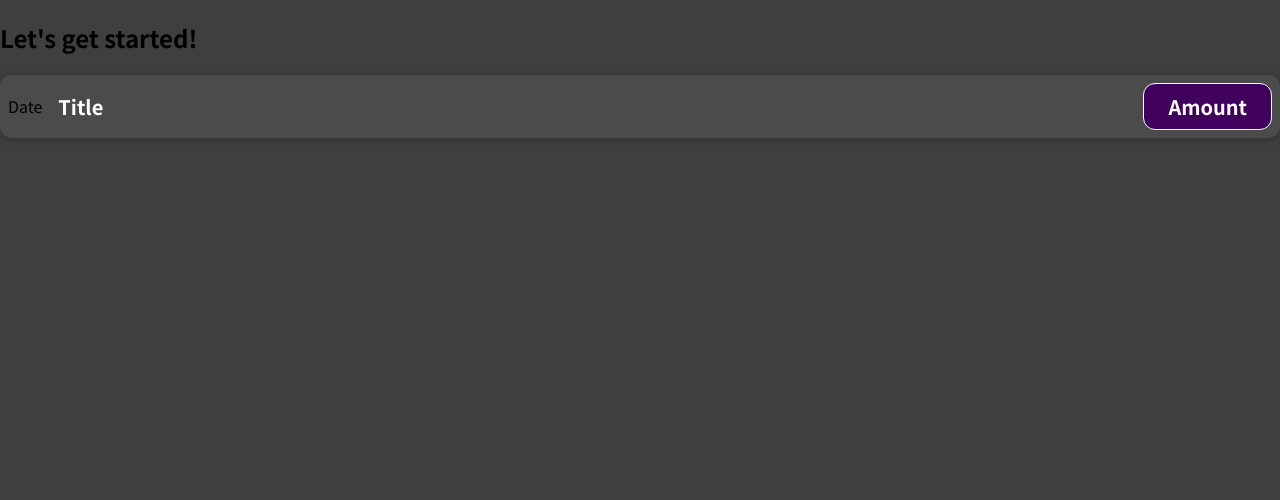
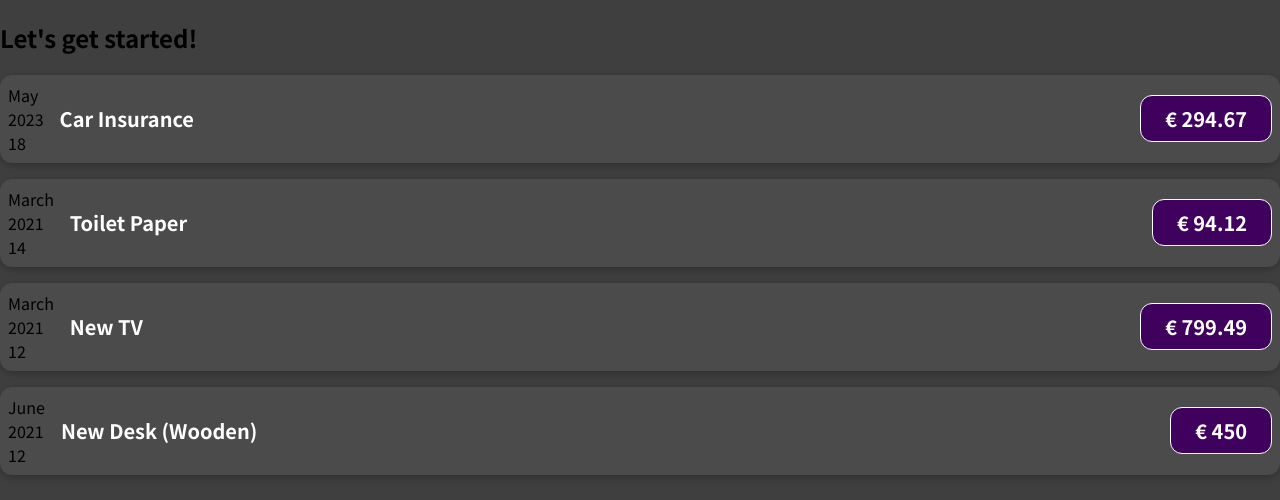
Before and after one commit to rog-silva/01-react-basics-working-with-components, a JavaScript app: page / in a window 1280 px wide. Shown: the top 500 px of the page. Built offline with nearby package versions, Linux system fonts and the light colour scheme.

Commit message:
Add props to ExpenseItem.js Add dates to ExpenseItem.js

```diff
--- a/src/App.js
+++ b/src/App.js
@@ -1,10 +1,36 @@
 import ExpenseItem from "./components/ExpenseItem";
 
 function App() {
+  const expenses = [
+    { title: "Car Insurance", amount: 294.67, date: new Date(2023, 4, 18) },
+    { title: "Toilet Paper", amount: 94.12, date: new Date(2021, 2, 14) },
+    { title: "New TV", amount: 799.49, date: new Date(2021, 2, 12) },
+    { title: "New Desk (Wooden)", amount: 450, date: new Date(2021, 5, 12) },
+  ];
+
   return (
     <div>
       <h2>Let's get started!</h2>
-      <ExpenseItem></ExpenseItem>
+      <ExpenseItem
+        title={expenses[0].title}
+        amount={expenses[0].amount}
+        date={expenses[0].date}
+      ></ExpenseItem>
+      <ExpenseItem
+        title={expenses[1].title}
+        amount={expenses[1].amount}
+        date={expenses[1].date}
+      ></ExpenseItem>
+      <ExpenseItem
+        title={expenses[2].title}
+        amount={expenses[2].amount}
+        date={expenses[2].date}
+      ></ExpenseItem>
+      <ExpenseItem
+        title={expenses[3].title}
+        amount={expenses[3].amount}
+        date={expenses[3].date}
+      ></ExpenseItem>
     </div>
   );
 }
--- a/src/components/ExpenseItem.js
+++ b/src/components/ExpenseItem.js
@@ -1,12 +1,24 @@
 import "./ExpenseItem.css"
 
-function ExpenseItem() {
+function ExpenseItem(props) {
+  // const expenseDate = new Date(2023, 4, 18).toDateString();
+  // const expenseTitle = "Car Insurance";
+  // const expenseAmount = 294.67;
+
+  const month = props.date.toLocaleString("en-US", { month: "long" });
+  const day = props.date.toLocaleString("en-US", { day: "2-digit" });
+  const year = props.date.getFullYear();
+
   return (
     <div className="expense-item">
-      <div>Date</div>
+      <div>
+        <div>{month}</div>
+        <div>{year}</div>
+        <div>{day}</div>
+      </div>
       <div className="expense-item__description">
-        <h2>Title</h2>
-        <div className="expense-item__price">Amount</div>
+        <h2>{props.title}</h2>
+        <div className="expense-item__price">€ {props.amount}</div>
       </div>
     </div>
   );
```
